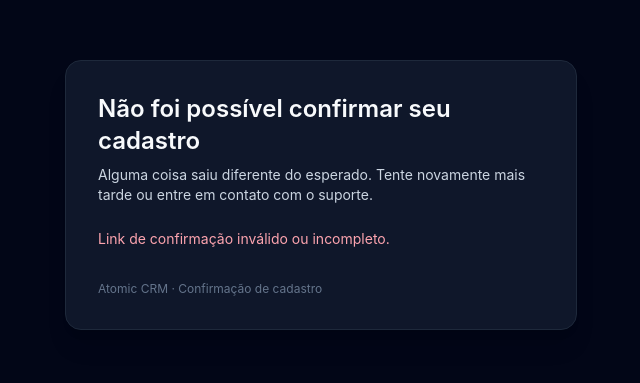
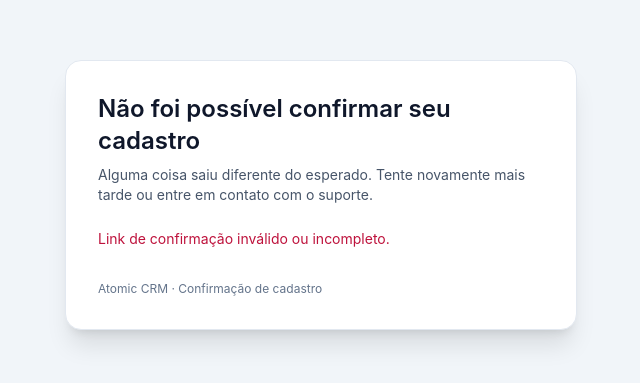
Before and after one commit to atomicpage-app/atomic-crm, a Next.js app: page /confirm in a window 1280 px wide. Shown: the part 205-588 px from the top of the page, without its empty margins (319-959 px from the left). Built offline with nearby package versions, Linux system fonts and the light colour scheme.

Commit message:
chore: alterar página de confirmação para tema claro

```diff
--- a/src/app/confirm/page.tsx
+++ b/src/app/confirm/page.tsx
@@ -22,7 +22,6 @@ export default function ConfirmPage({
   const [errorMessage, setErrorMessage] = useState<string | null>(null);
 
   useEffect(() => {
-    // Sem token → erro direto
     if (!token) {
       setStatus("error");
       setErrorMessage("Link de confirmação inválido ou incompleto.");
@@ -58,7 +57,9 @@ export default function ConfirmPage({
       } catch (err) {
         console.error(err);
         setStatus("error");
-        setErrorMessage("Ocorreu um erro inesperado. Tente novamente mais tarde.");
+        setErrorMessage(
+          "Ocorreu um erro inesperado. Tente novamente mais tarde."
+        );
       }
     };
 
@@ -88,27 +89,31 @@ export default function ConfirmPage({
   };
 
   return (
-    <main className="min-h-screen flex items-center justify-center bg-slate-950 px-4">
-      <div className="max-w-lg w-full bg-slate-900 border border-slate-800 rounded-2xl p-8 shadow-xl text-slate-50">
+    <main className="min-h-screen flex items-center justify-center bg-slate-100 px-4">
+      <div className="max-w-lg w-full bg-white border border-slate-200 rounded-2xl p-8 shadow-xl text-slate-900">
         <h1 className="text-2xl font-semibold mb-2">
           {titleByStatus[status]}
         </h1>
-        <p className="text-sm text-slate-300 mb-6">
+        <p className="text-sm text-slate-600 mb-6">
           {subtitleByStatus[status]}
         </p>
 
         {status === "loading" && (
-          <p className="text-sm text-slate-400">Processando sua confirmação...</p>
+          <p className="text-sm text-slate-500">
+            Processando sua confirmação...
+          </p>
         )}
 
         {status === "success" && (
-          <div className="mt-4 text-sm text-emerald-300">
-            <p>Obrigado por confirmar seu e-mail, {email || "empreendedor(a)"}.</p>
+          <div className="mt-4 text-sm text-emerald-700">
+            <p>
+              Obrigado por confirmar seu e-mail, {email || "empreendedor(a)"}.
+            </p>
           </div>
         )}
 
         {status === "expired" && (
-          <div className="mt-4 text-sm text-amber-300">
+          <div className="mt-4 text-sm text-amber-700">
             <p>
               Para continuar, volte ao site e faça um novo cadastro para receber
               outro link de confirmação.
@@ -117,7 +122,7 @@ export default function ConfirmPage({
         )}
 
         {status === "not_found" && (
-          <div className="mt-4 text-sm text-rose-300">
+          <div className="mt-4 text-sm text-rose-700">
             <p>
               Verifique se você clicou no link mais recente recebido por e-mail
               ou solicite um novo cadastro.
@@ -126,7 +131,7 @@ export default function ConfirmPage({
         )}
 
         {status === "error" && (
-          <div className="mt-4 text-sm text-rose-300">
+          <div className="mt-4 text-sm text-rose-700">
             <p>{errorMessage}</p>
           </div>
         )}
```
